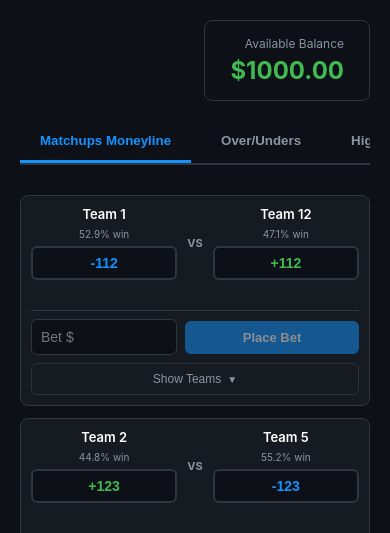
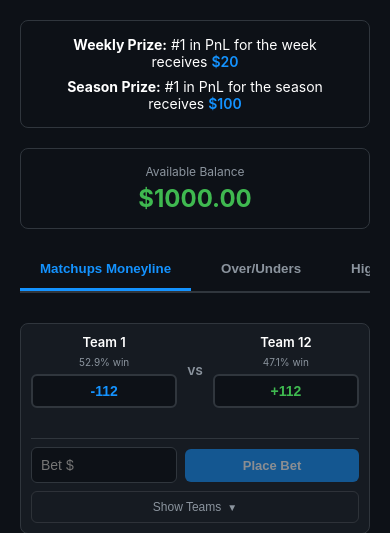
Before and after one commit to sfaizi24/TNC-Model-2025, a Flask app: page /betting in a window 390 px wide. Shown: the part 61-594 px from the top of the page. Run offline with Flask 3, Linux system fonts and the light colour scheme; the visitor is signed in with stand-in values (Sample User, id 1); data comes from the database, SQL or seed files in the repository; data that the repository does not hold is empty; parts of the project's set-up code (start-up, migrations or seed data) failed here and were passed over.

Commit message:
Add weekly and season prize information to the betting page
Introduce new CSS classes and HTML structure to display prize details, including weekly and season prizes, on the betting page. Adjust page header layout for better responsiveness.

Replit-Commit-Author: Agent
Replit-Commit-Session-Id: bc335726-4b80-45bb-a9fc-cc4970b60443
Replit-Commit-Checkpoint-Type: full_checkpoint
Replit-Commit-Event-Id: 1ccd4221-96e0-4e10-9068-07e3d70ae97f
Replit-Commit-Screenshot-Url: https://storage.googleapis.com/screenshot-production-us-central1/98b42adf-597d-4025-87f2-5dcbd8f908a0/bc335726-4b80-45bb-a9fc-cc4970b60443/bbBEHGc

```diff
--- a/frontend/templates/betting.html
+++ b/frontend/templates/betting.html
@@ -7,8 +7,9 @@
     .page-header {
         margin-bottom: 15px;
         display: flex;
-        justify-content: flex-end;
+        justify-content: space-between;
         align-items: center;
+        gap: 20px;
     }
 
     .balance-display {
@@ -29,6 +30,33 @@
         color: var(--success-green);
         font-size: 24px;
         font-weight: bold;
+    }
+
+    .prize-info {
+        background: var(--fanduel-dark);
+        padding: 15px 25px;
+        border-radius: 8px;
+        border: 1px solid var(--fanduel-light-gray);
+    }
+
+    .prize-row {
+        margin-bottom: 8px;
+        color: var(--text-primary);
+        font-size: 14px;
+    }
+
+    .prize-row:last-child {
+        margin-bottom: 0;
+    }
+
+    .prize-label {
+        font-weight: bold;
+        color: var(--text-primary);
+    }
+
+    .prize-amount {
+        color: var(--fanduel-blue);
+        font-weight: 600;
     }
 
     .betting-tabs {
@@ -498,6 +526,15 @@
     }
 
     @media (max-width: 767px) {
+        .page-header {
+            flex-direction: column;
+            align-items: stretch;
+        }
+
+        .prize-info, .balance-display {
+            text-align: center;
+        }
+
         .hs-team-row {
             grid-template-columns: 1fr;
             grid-template-areas:
@@ -595,6 +632,14 @@
 
 {% if user %}
 <div class="page-header">
+    <div class="prize-info">
+        <div class="prize-row">
+            <span class="prize-label">Weekly Prize:</span> #1 in PnL for the week receives <span class="prize-amount">$20</span>
+        </div>
+        <div class="prize-row">
+            <span class="prize-label">Season Prize:</span> #1 in PnL for the season receives <span class="prize-amount">$100</span>
+        </div>
+    </div>
     <div class="balance-display">
         <div class="balance-label">Available Balance</div>
         <div class="balance-amount" id="userBalance">${{ "%.2f"|format(user.account_balance) }}</div>
```
Also changed, not shown: attached_assets/targeted_element_1762735415370.png (added), 1 other file.
